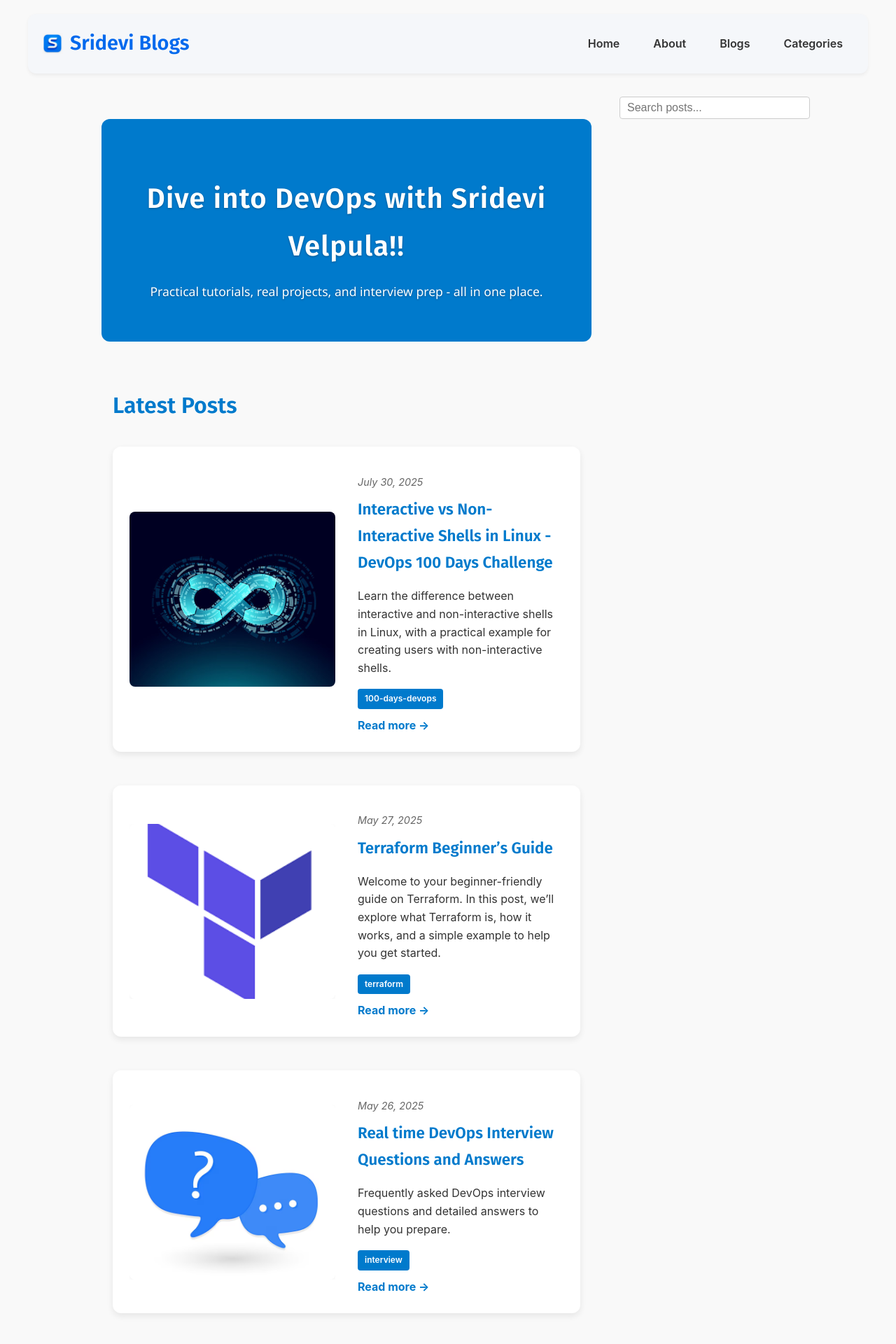
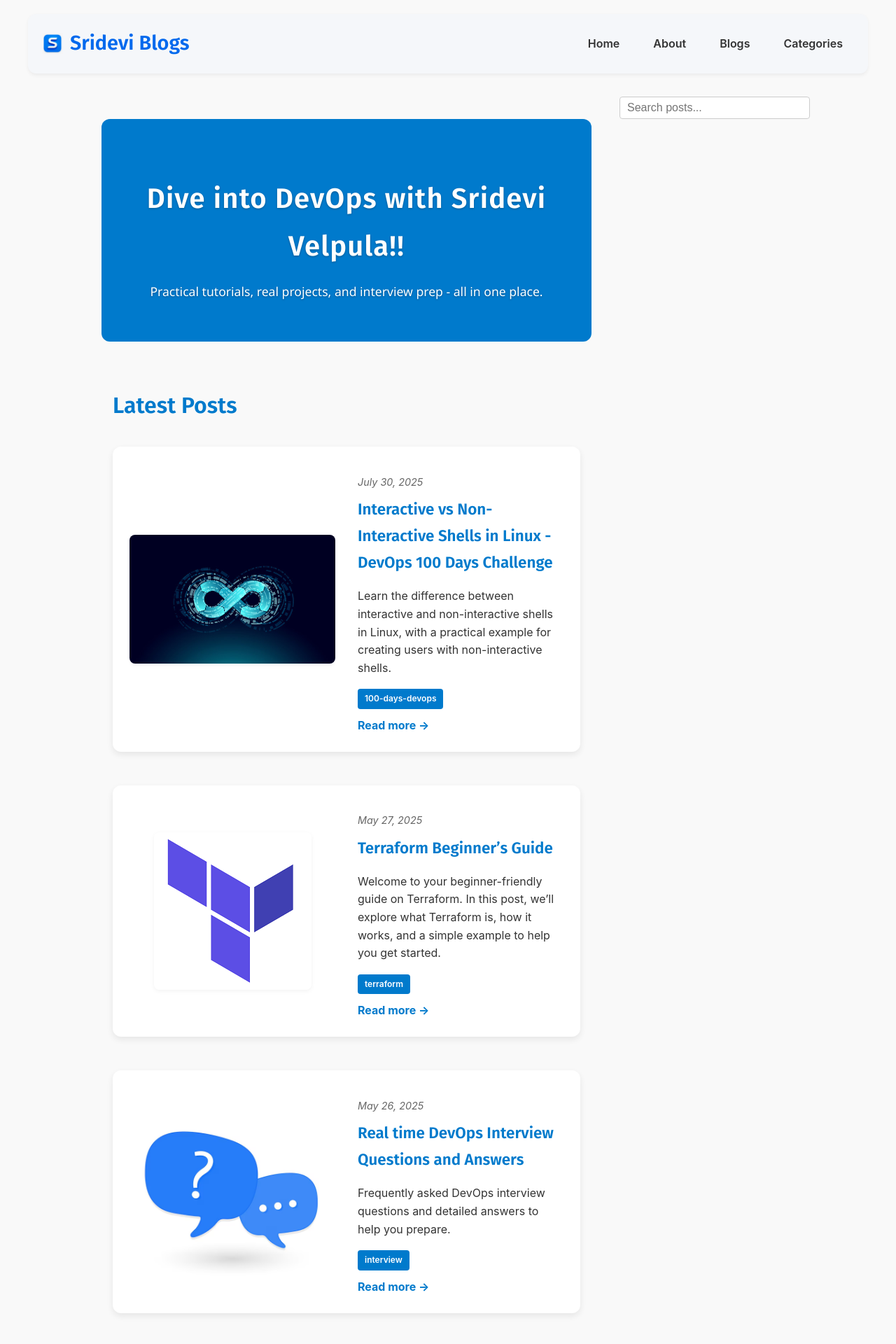
Before and after one commit to srideviblogs/srideviblogs.github.io, a Jekyll site: the page built from index.md, in a window 1280 px wide. Shown: the top 1920 px of the page at 70% size. Built offline with Jekyll 4.4.1, drawn with Linux system fonts in a browser that asks for light colours.

Commit message:
Update custom.css

```diff
--- a/assets/css/custom.css
+++ b/assets/css/custom.css
@@ -533,8 +533,11 @@ header.site-header {
 
 .alt-post-image {
   flex: 1 1 45%;
-  height: 250px;
-  overflow: hidden;     /* Ensures image doesn't spill out */
+  height: 250px;         /* Fixed height */
+  overflow: hidden;
+  display: flex;
+  align-items: center;
+  justify-content: center;
 }
 
 .alt-post-image img {
@@ -543,6 +546,7 @@ header.site-header {
   object-fit: cover;    /* Ensures image fills area without distortion */
   border-radius: 8px;
   box-shadow: 0 2px 6px rgba(0, 0, 0, 0.05);
+  display: block;
 }
 
 .alt-post-content {
```
